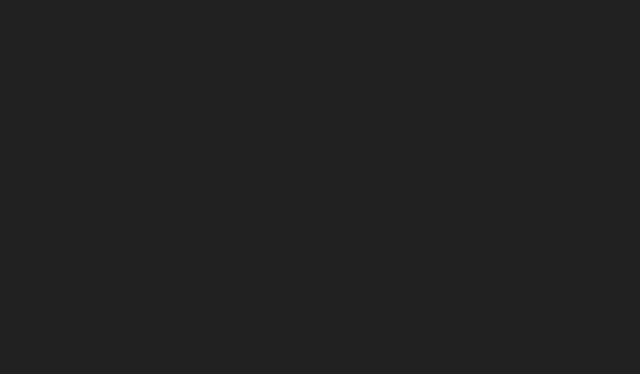
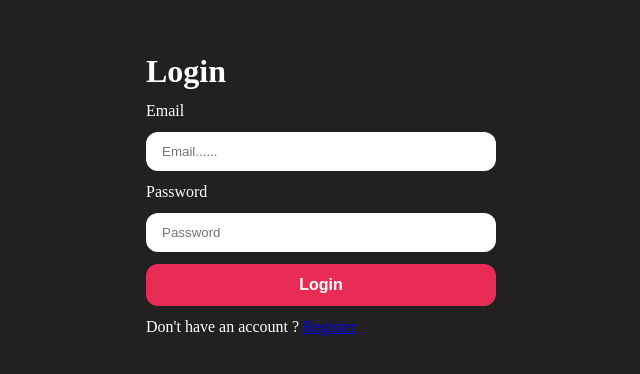
Before and after one commit to Rishi-Rana01/GEN-AI, a React app in the folder Frontend/: page /login in a window 1280 px wide. Shown: the part 206-580 px from the top of the page, without its empty margins (319-959 px from the left). Built offline with nearby package versions, Linux system fonts and the light colour scheme; the HTML template or start-up script is replaced by a standard one.

Commit message:
authentication routing and login/register pages with base styling

```diff
--- a/Frontend/src/App.jsx
+++ b/Frontend/src/App.jsx
@@ -1,10 +1,14 @@
-
+import { RouterProvider } from 'react-router'
+import appRoutes from './appRoutes.jsx'
 function App() {
 
 
   return (
     <>
 
+      <RouterProvider router={appRoutes} />
+
+
     </>
   )
 }
--- /dev/null
+++ b/Frontend/src/features/auth/authForm.scss
@@ -0,0 +1,56 @@
+main{
+    min-height: 100vh;
+    width: 100%;
+    display: flex;
+    justify-content: center;
+    align-items: center;
+}
+
+.input-group{
+    display: flex;
+    flex-direction:column;
+    gap:0.75rem
+}
+
+input{
+    border: none;
+    outline: none;
+    padding-inline:1rem ;
+    padding-block: 0.75rem;
+    border-radius: 0.75rem;
+}
+
+.form-container{
+    min-width: 350px;
+    display: flex;
+    flex-direction: column;
+    gap: 0.75rem;
+
+}
+
+form{
+    display: flex;
+    flex-direction: column;
+    gap: 0.75rem;
+}
+
+.button{
+    border: none;
+    outline: none;
+    padding-inline:1rem ;
+    padding-block: 0.75rem;
+    border-radius: 0.75rem;
+    cursor: pointer;
+    font-weight: 600;
+    font-size: 1rem;
+}
+
+.primary-button{
+    background-color: #e92c55;
+    color: white;
+    transition: background-color 0.3s ease;
+}
+
+.primary-button:hover{
+    background-color: #ce0c36;
+}
--- /dev/null
+++ b/Frontend/src/features/auth/pages/Login.jsx
@@ -0,0 +1,32 @@
+import React from 'react'
+import '../authForm.scss'
+import { Link } from 'react-router';
+
+const Login = () => {
+
+    const handleLogin = (e) => {
+        e.preventDefault();
+        console.log("Login");
+    }
+    return (
+        <main>
+            <div className="form-container">
+                <h1>Login</h1>
+                <form onSubmit={handleLogin}>
+                    <div className="input-group">
+                        <label htmlFor="email">Email</label>
+                        <input type="email" placeholder='Email......' />
+                    </div>
+                    <div className="input-group">
+                        <label htmlFor="password">Password</label>
+                        <input type="password" placeholder='Password' />
+                    </div>
+                    <button className='button primary-button' type='submit'>Login</button>
+                </form>
+                <p>Don't have an account ? <Link to="/register">Register</Link></p>
+            </div>
+        </main>
+    )
+}
+
+export default Login
--- /dev/null
+++ b/Frontend/src/features/auth/pages/Register.jsx
@@ -0,0 +1,39 @@
+import React from 'react'
+import { useNavigate } from 'react-router'
+import { Link } from 'react-router';
+
+const Register = () => {
+    const navigate = useNavigate();
+
+    const handleRegister = (e) => {
+        e.preventDefault();
+        console.log("Register");
+        navigate("/login");
+    }
+  return (
+    <main>
+        <div className="form-container">
+            <h1>Register</h1>
+            <form onSubmit={handleRegister}>
+                <div className="input-group">
+                    <label htmlFor="username">Username</label>
+                    <input type="text" placeholder='Username' />
+                </div>
+                <div className="input-group">
+                    <label htmlFor="email">Email</label>
+                    <input type="email" placeholder='Email' />
+                </div>
+                <div className="input-group">
+                    <label htmlFor="password">Password</label>
+                    <input type="password" placeholder='Password' />
+                </div>
+                <button className='button primary-button' type='submit'>Register</button>
+            </form>
+           <p>Already have an account ? <Link to="/login">Login</Link></p>
+        </div>
+    </main>
+
+  )
+}
+
+export default Register
--- a/Frontend/src/style.scss
+++ b/Frontend/src/style.scss
@@ -1,3 +1,4 @@
+@use "./styles/button";
 *{
     margin: 0%;
     padding: 0%;
@@ -10,4 +11,5 @@
 
     width: 100;
     background-color:rgb(34, 32, 32);
+    color: white;
 }
--- /dev/null
+++ b/Frontend/src/styles/button.scss
@@ -0,0 +1,25 @@
+.button {
+    border: none;
+    outline: none;
+    padding-inline: 1.5rem;
+    padding-block: 0.75rem;
+    border-radius: 1rem;
+    cursor: pointer;
+    font-weight: 600;
+    font-size: 1rem;
+
+
+
+    transition: all 0.3s ease-in-out;
+
+    &.primary-button {
+        background-color: #e92c55;
+        color: white;
+    }
+
+    &.active{
+       transform: scale(1.1);
+    }
+
+
+}
```
Also changed, not shown: Frontend/src/appRoutes.jsx (added, +21 -0 lines).
